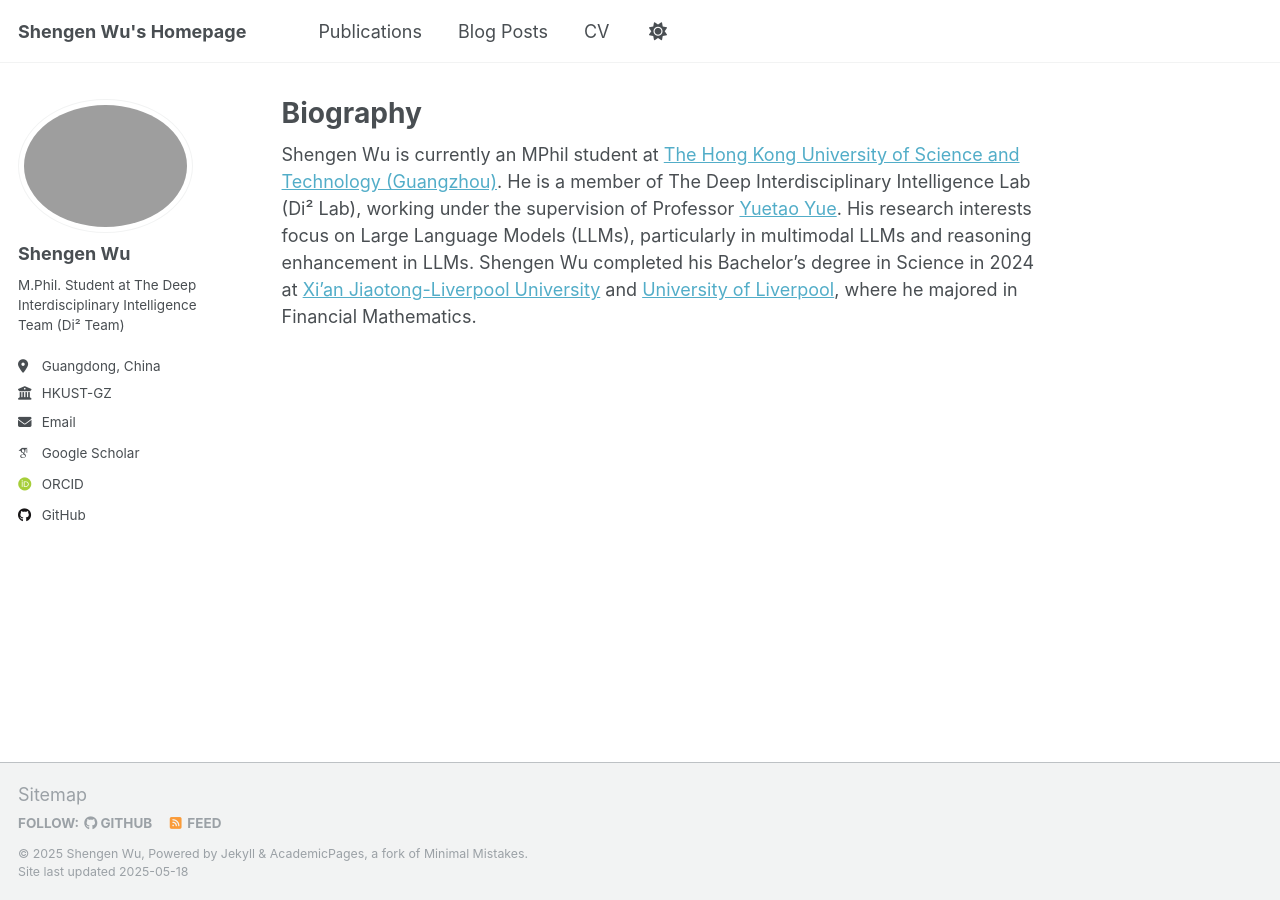
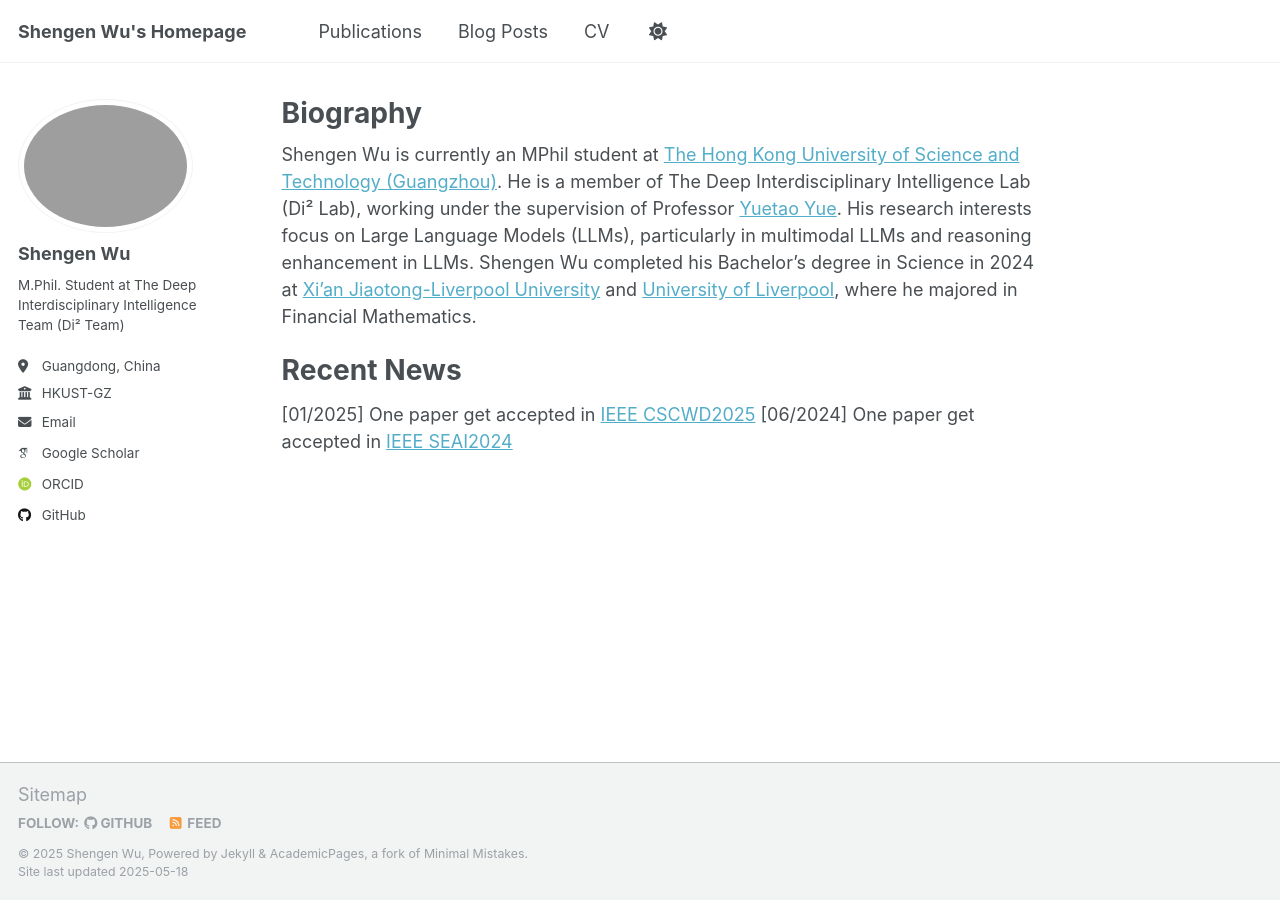
Before and after one commit to ShengenWu/shengenwu.github.io, a Jekyll site: the page built from _pages/about.md, in a window 1280 px wide. Built offline with Jekyll 4.4.1, drawn with Linux system fonts in a browser that asks for light colours; some web fonts are replaced.

Commit message:
update recent

```diff
--- a/_pages/about.md
+++ b/_pages/about.md
@@ -8,3 +8,7 @@ redirect_from:
 ---
 
 Shengen Wu is currently an MPhil student at [The Hong Kong University of Science and Technology (Guangzhou)](https://hkust-gz.edu.cn). He is a member of The Deep Interdisciplinary Intelligence Lab (Di² Lab), working under the supervision of Professor [Yuetao Yue](https://facultyprofiles.hkust-gz.edu.cn/faculty-personal-page/YUE-Yutao/yutaoyue). His research interests focus on Large Language Models (LLMs), particularly in multimodal LLMs and reasoning enhancement in LLMs. Shengen Wu completed his Bachelor's degree in Science in 2024 at [Xi'an Jiaotong-Liverpool University](xjtlu.edu.cn) and [University of Liverpool](liverpool.ac.uk), where he majored in Financial Mathematics.
+
+# Recent News
+\[01/2025\] One paper get accepted in [IEEE CSCWD2025](https://www.ieeesmc.org/technical-activities/human-machine-systems/computer-supported-cooperative-work-in-design/)
+\[06/2024\] One paper get accepted in [IEEE SEAI2024](https://seai.org/)
```
Also changed, not shown: _publications/2025-05-15-MMKNet.md (renamed from _publications/2025-10-01-coming-soon-3.md).
